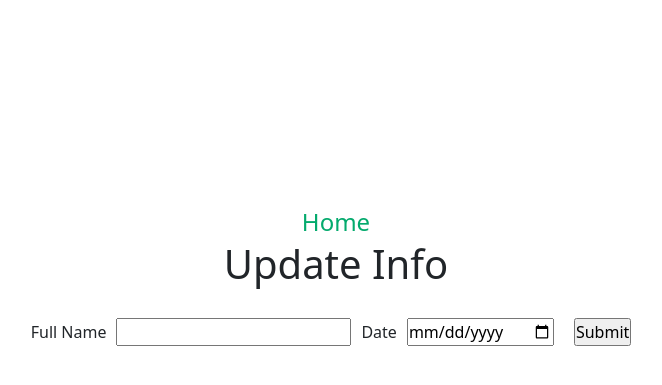
After one commit to ianmat55/bday_tracker, a Flask app: page /update in a window 1280 px wide. The commit adds this page. Shown: the top 385 px of the page, without its empty margins (304-966 px from the left). Run offline with Flask 2, Linux system fonts and the light colour scheme.

Commit message:
created separate update page to update entries

```diff
--- a/app.py
+++ b/app.py
@@ -1,4 +1,4 @@
-from flask import Flask, render_template, flash
+from flask import Flask, render_template, flash, redirect
 from wtforms import DateField, StringField, SubmitField
 from wtforms.validators import DataRequired
 from flask_wtf import FlaskForm
@@ -16,6 +16,14 @@ class BirthdayForm(FlaskForm):
 	birthdate = DateField('Date', validators=[DataRequired()])
 	name = StringField('Full Name' , validators=[DataRequired()])
 	submit = SubmitField('Submit')
+
+class UpdateForm(FlaskForm):
+	update_birthdate = DateField('Date', validators=[DataRequired()])
+	update_name = StringField('Full Name' , validators=[DataRequired()])
+	update_submit = SubmitField('Submit')
+
+class DeleteForm(FlaskForm):
+	pass
 
 #app init and secret key
 key = os.urandom(21)
@@ -41,7 +49,7 @@ def index():
 			c.close()
 
 		except Exception as e:
-			print(e)
+			return e
 
 
 	#select data to display
@@ -53,3 +61,26 @@ def index():
 	con.close()
 
 	return render_template('index.html', form=form, test=test)
+
+@app.route('/update', methods=['GET', 'POST'])
+def update():
+	con = get_db_connect()
+	c = con.cursor()
+
+	update_form = UpdateForm()
+
+	if update_form.validate_on_submit():
+		try:
+			c.execute('UPDATE birthdays SET (name, birthday) = VALUES (?,?)',
+				 (update_form.update_name.data, update_form.update_birthdate.data))
+			c.commit()
+			c.close()
+
+			return redirect('/')
+
+		except Exception as e:
+			return e
+	con.commit()
+	con.close()
+
+	return render_template('update.html', update_form=update_form)
--- a/static/css/base.css
+++ b/static/css/base.css
@@ -12,8 +12,17 @@ body {
 	height: 70vh;
 }
 
+#home-btn {
+	text-decoration: none;
+	color: #04aa6d;
+	font-size: 24px;
+	margin-bottom: 50px;
+}
+
 h1 {
 	margin-bottom: 20px !important;
+	display: flex;
+	justify-content: center;
 }
 
 form {
--- a/templates/base.html
+++ b/templates/base.html
@@ -14,7 +14,10 @@
 	<title> {% block title %} {% endblock %} </title>
 </head>
 <body>
-	<h1> Birthday Entry for Forgetful Friends </h1>
+	<nav>
+		<a id="home-btn" href="/"> Home </a>
+	</nav>
+
 	<div class="container">
 		{% block content %}
 		{% endblock %}
--- a/templates/index.html
+++ b/templates/index.html
@@ -1,6 +1,8 @@
 {% extends 'base.html' %}
 
 {% block content %}
+<h1> Birthday Entry for Forgetful Friends </h1>
+
 <form method='POST' action='/'>
 	{{ form.csrf_token }}
 	{{ form.hidden_tag() }}
@@ -24,6 +26,7 @@
 				<td> {{ i[0] }} </td>
 				<td> {{ i[1] }} </td>
 				<td> {{ i[2] }} </td>
+				<td> <a href='/update' class="btn btn-sm btn-outline-secondary"> Update </a> </td>
 			</tr>
 			{% endfor %}
 		</table>
--- /dev/null
+++ b/templates/update.html
@@ -0,0 +1,17 @@
+{% extends 'base.html' %}
+
+{% block content %}
+<h1> Update Info </h1>
+<form method='POST' action='/update'>
+	{{ update_form.csrf_token }}
+	{{ update_form.hidden_tag() }}
+
+	{{ update_form.update_name.label }}
+	{{ update_form.update_name }}
+
+	{{ update_form.update_birthdate.label }}
+	{{ update_form.update_birthdate }}
+
+	{{ update_form.update_submit }}
+</form>
+{% endblock %}
```
